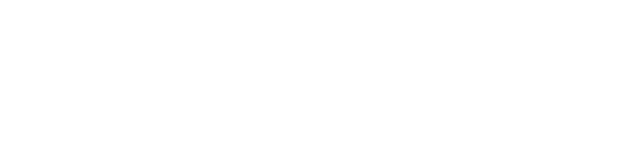
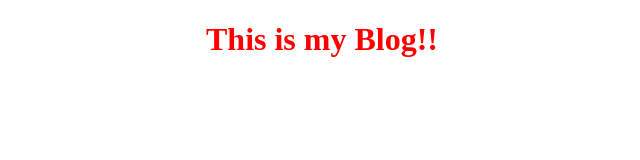
Before and after one commit to Arangel4/ACA_web101_Ariana_Rangel2, a plain HTML site: page myPortfolio/src/blog.html in a window 1280 px wide. Shown: the whole page, without its empty margins (318-958 px from the left). Drawn offline with Linux system fonts and the light colour scheme.

Commit message:
Add Blog Page

```diff
--- a/myPortfolio/src/blog.html
+++ b/myPortfolio/src/blog.html
@@ -4,10 +4,12 @@
     <meta charset="UTF-8">
     <meta name="viewport" content="width=device-width, initial-scale=1.0">
     <meta http-equiv="X-UA-Compatible" content="ie=edge">
-    <link rel="stylesheet" href="./style.css">
+    <link rel="stylesheet" href="style.css">
     <title>My Blog</title>
 </head>
 <body>
-
+    <header>
+        <h1>This is my Blog!!</h1>
+    </header>
 </body>
 </html>
--- a/myPortfolio/src/style.css
+++ b/myPortfolio/src/style.css
@@ -0,0 +1,4 @@
+h1{
+    color: red;
+    text-align: center;
+}
```
Also changed, not shown: myPortfolio/index.html (+1 -1 lines).
